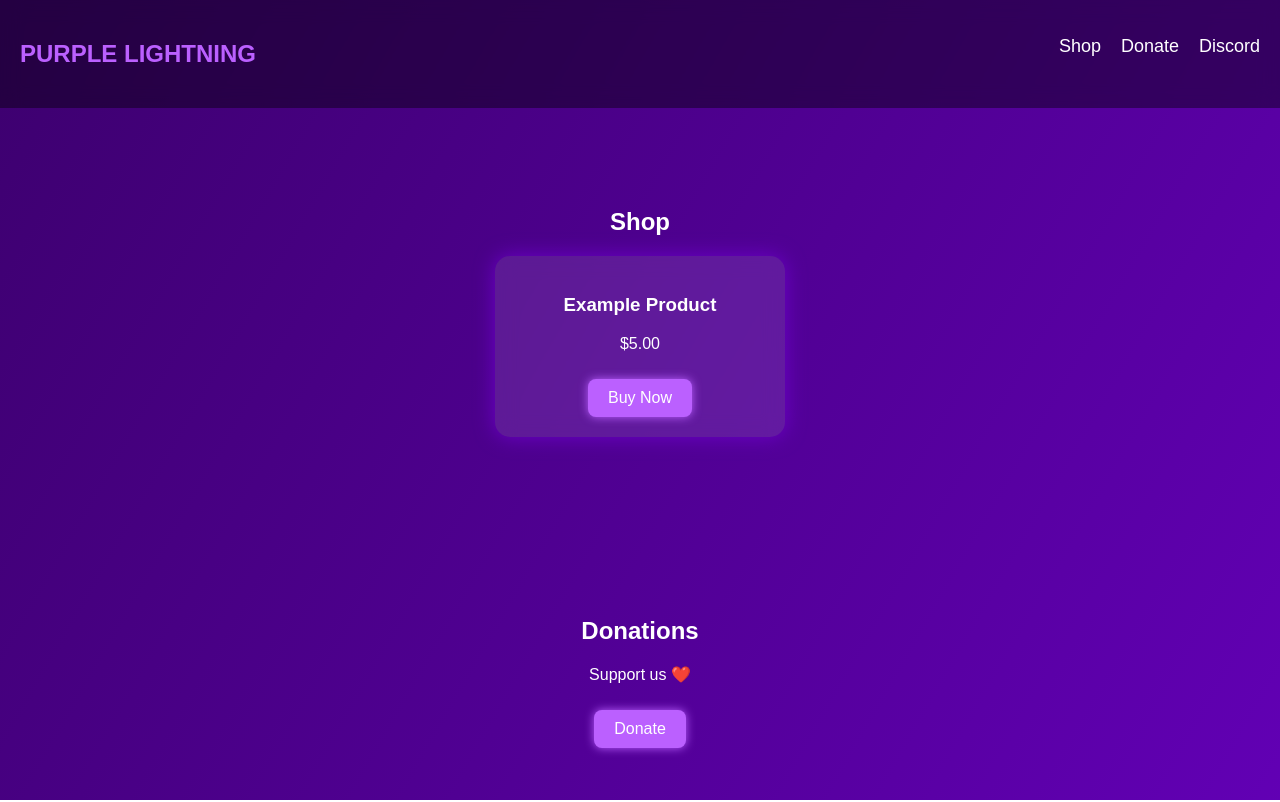
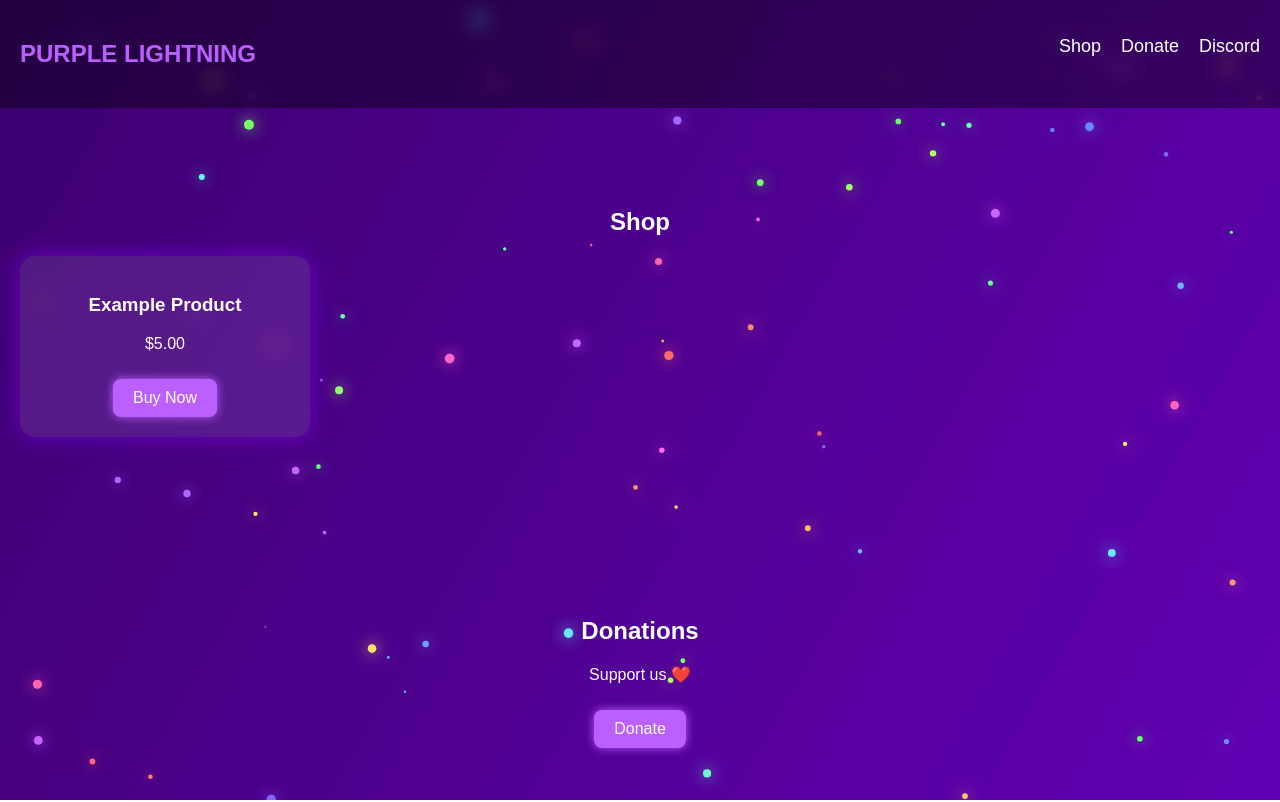
Before and after one commit to jsandspxx34-sys/jair.github.io, a plain HTML site: page index.html in a window 1280 px wide. Shown: the top 802 px of the page. Drawn offline with Linux system fonts and the light colour scheme.

Commit message:
Upgrade site with neon particles

```diff
--- a/script.js
+++ b/script.js
@@ -1 +1,71 @@
+// Purple Lightning Floating Neon Particles
 console.log("Purple Lightning Website Loaded!");
+
+// Create canvas
+const canvas = document.createElement("canvas");
+document.body.appendChild(canvas);
+canvas.id = "particle-canvas";
+canvas.style.position = "fixed";
+canvas.style.top = 0;
+canvas.style.left = 0;
+canvas.style.width = "100%";
+canvas.style.height = "100%";
+canvas.style.pointerEvents = "none";
+canvas.style.zIndex = "0";
+
+const ctx = canvas.getContext("2d");
+canvas.width = window.innerWidth;
+canvas.height = window.innerHeight;
+
+// Particle array
+let particles = [];
+
+class Particle {
+    constructor() {
+        this.x = Math.random() * canvas.width;
+        this.y = Math.random() * canvas.height;
+        this.size = Math.random() * 4 + 1;
+        this.speedX = (Math.random() - 0.5) * 1.5;
+        this.speedY = (Math.random() - 0.5) * 1.5;
+        this.color = `hsl(${Math.random() * 360}, 100%, 70%)`;
+    }
+    update() {
+        this.x += this.speedX;
+        this.y += this.speedY;
+        if(this.x < 0 || this.x > canvas.width) this.speedX *= -1;
+        if(this.y < 0 || this.y > canvas.height) this.speedY *= -1;
+    }
+    draw() {
+        ctx.fillStyle = this.color;
+        ctx.shadowColor = this.color;
+        ctx.shadowBlur = 15;
+        ctx.beginPath();
+        ctx.arc(this.x, this.y, this.size, 0, Math.PI * 2);
+        ctx.fill();
+    }
+}
+
+function init() {
+    particles = [];
+    for(let i = 0; i < 80; i++) {
+        particles.push(new Particle());
+    }
+}
+function animate() {
+    ctx.clearRect(0, 0, canvas.width, canvas.height);
+    particles.forEach(p => {
+        p.update();
+        p.draw();
+    });
+    requestAnimationFrame(animate);
+}
+
+init();
+animate();
+
+// Resize canvas on window resize
+window.addEventListener("resize", () => {
+    canvas.width = window.innerWidth;
+    canvas.height = window.innerHeight;
+    init();
+});
--- a/style.css
+++ b/style.css
@@ -1,10 +1,122 @@
-body, html {margin:0; padding:0; font-family:Arial,sans-serif; color:white;}
-.bg {position:fixed;width:100%;height:100%; background:linear-gradient(120deg,#12001a,#350060,#6c00c8); background-size:300% 300%; animation:gradientMove 12s ease infinite; z-index:-1;}
-@keyframes gradientMove {0% {background-position:0% 50%;} 50% {background-position:100% 50%;} 100% {background-position:0% 50%;} }
-nav {display:flex; justify-content:space-between; padding:20px; background:rgba(0,0,0,0.4); backdrop-filter:blur(10px);}
-nav .logo {font-size:24px; font-weight:bold; color:#bb60ff;}
-nav ul {list-style:none; display:flex; gap:20px;}
-nav ul li a {color:white; text-decoration:none; font-size:18px;}
-section {padding:80px 20px; text-align:center;}
-.card {background:rgba(255,255,255,0.1); padding:20px; margin:auto; width:250px; border-radius:15px; backdrop-filter:blur(10px); box-shadow:0 0 20px #6c00c8;}
-.button {display:inline-block; background:#bb60ff; padding:10px 20px; margin-top:10px; color:white; text-decoration:none; border-radius:8px; box-shadow:0 0 10px #bb60ff;}
+/* Reset & basic styling */
+body, html {
+    margin: 0;
+    padding: 0;
+    font-family: Arial, sans-serif;
+    color: white;
+}
+
+/* Animated background */
+.bg {
+    position: fixed;
+    width: 100%;
+    height: 100%;
+    background: linear-gradient(120deg, #12001a, #350060, #6c00c8);
+    background-size: 300% 300%;
+    animation: gradientMove 12s ease infinite;
+    z-index: -1;
+}
+
+@keyframes gradientMove {
+    0% { background-position: 0% 50%; }
+    50% { background-position: 100% 50%; }
+    100% { background-position: 0% 50%; }
+}
+
+/* Navigation */
+nav {
+    display: flex;
+    justify-content: space-between;
+    padding: 20px;
+    background: rgba(0,0,0,0.4);
+    backdrop-filter: blur(10px);
+}
+nav .logo {
+    font-size: 24px;
+    font-weight: bold;
+    color: #bb60ff;
+}
+nav ul {
+    list-style: none;
+    display: flex;
+    gap: 20px;
+}
+nav ul li a {
+    color: white;
+    text-decoration: none;
+    font-size: 18px;
+}
+
+/* Sections */
+section {
+    padding: 80px 20px;
+    text-align: center;
+}
+
+/* Product cards */
+.products {
+    display: flex;
+    flex-wrap: wrap;
+    justify-content: center;
+    gap: 20px;
+}
+.card {
+    background: rgba(255,255,255,0.1);
+    padding: 20px;
+    border-radius: 15px;
+    backdrop-filter: blur(10px);
+    box-shadow: 0 0 20px #6c00c8;
+    width: 250px;
+    transition: transform 0.3s, box-shadow 0.3s;
+}
+.card img {
+    width: 100%;
+    border-radius: 10px;
+}
+.card:hover {
+    transform: scale(1.05);
+    box-shadow: 0 0 30px #bb60ff, 0 0 40px #ff00ff;
+}
+
+/* Buttons */
+.button {
+    display: inline-block;
+    background: #bb60ff;
+    padding: 10px 20px;
+    margin-top: 10px;
+    color: white;
+    text-decoration: none;
+    border-radius: 8px;
+    box-shadow: 0 0 10px #bb60ff;
+    transition: 0.3s;
+}
+.button:hover {
+    box-shadow: 0 0 20px #ff00ff, 0 0 30px #bb60ff;
+    transform: scale(1.1);
+}
+
+/* Discord iframe */
+iframe {
+    border-radius: 15px;
+    margin-top: 20px;
+}
+
+/* Floating neon particles behind everything */
+#particle-canvas {
+    z-index: 0;
+}
+nav, section, .card {
+    position: relative;
+    z-index: 1; /* Keep content above particles */
+}
+
+/* Responsive */
+@media (max-width: 600px) {
+    .card {
+        width: 90%;
+    }
+    iframe {
+        width: 90%;
+        height: 400px;
+    }
+}
```
